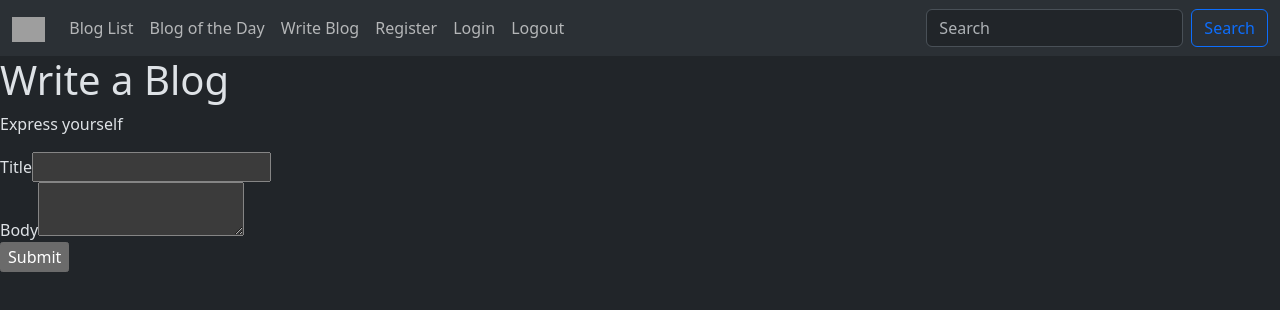
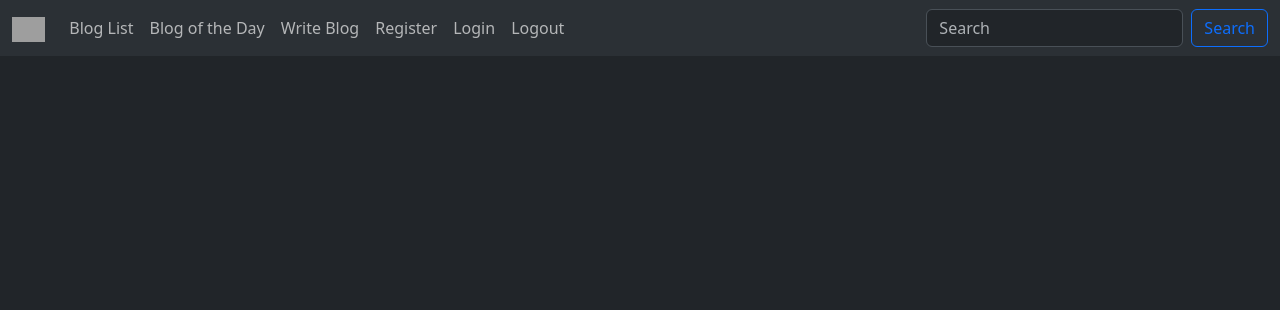
Before and after one commit to vamandeshmukh/ibm-react-app-june-2024, a React (Create React App) app: page /write-blog in a window 1280 px wide. Shown: the top 310 px of the page. Built offline with nearby package versions, Linux system fonts and the light colour scheme; grey boxes are pictures that could not be loaded.

Commit message:
react-js

```diff
--- a/src/components/WriteBlog.js
+++ b/src/components/WriteBlog.js
@@ -1,54 +1,10 @@
 import { useState } from "react";
 import { writeBlogPost } from "../services/BlogService";
 
-// complete this component and the relevant service
 const WriteBlog = () => {
 
-    const [writeBlogData, setWriteBlogData] = useState({ title: '', body: '' });
-    const [message, setMessage] = useState('');
 
-    const handleInput = (evt) => {
-        setWriteBlogData({
-            ...writeBlogData,
-            [evt.target.name]: evt.target.value,
-        });
-        console.log(writeBlogData);
-    };
 
-    const handleSubmit = (evt) => {
-        evt.preventDefault();
-        writeBlogPost(writeBlogData)
-            .then((response) => {
-                console.log(response.data);
-                setMessage(`Blog with the id ${response.data.id} and title ${response.data.title} has been posted successfully!`);
-            })
-            .catch((error) => {
-                console.error(error);
-                setMessage(error.message);
-            });
-        setWriteBlogData({
-            title: '',
-            body: '',
-        });
-        setMessage('');
-    };
-
-    return (
-        <>
-            <h1>Write a Blog</h1>
-            <p>Express yourself</p>
-            <form onSubmit={handleSubmit}>
-                <label htmlFor="title">Title</label>
-                <input type="text" name="title" value={writeBlogData.title} onChange={handleInput} />
-                <br />
-                <label htmlFor="body">Body</label>
-                <textarea type="text" name="body" value={writeBlogData.body} onChange={handleInput} />
-                <br />
-                <input type="submit" value="Submit" />
-            </form>
-            <p> {message && message} </p>
-        </>
-    );
 };
 
 export default WriteBlog;
```
